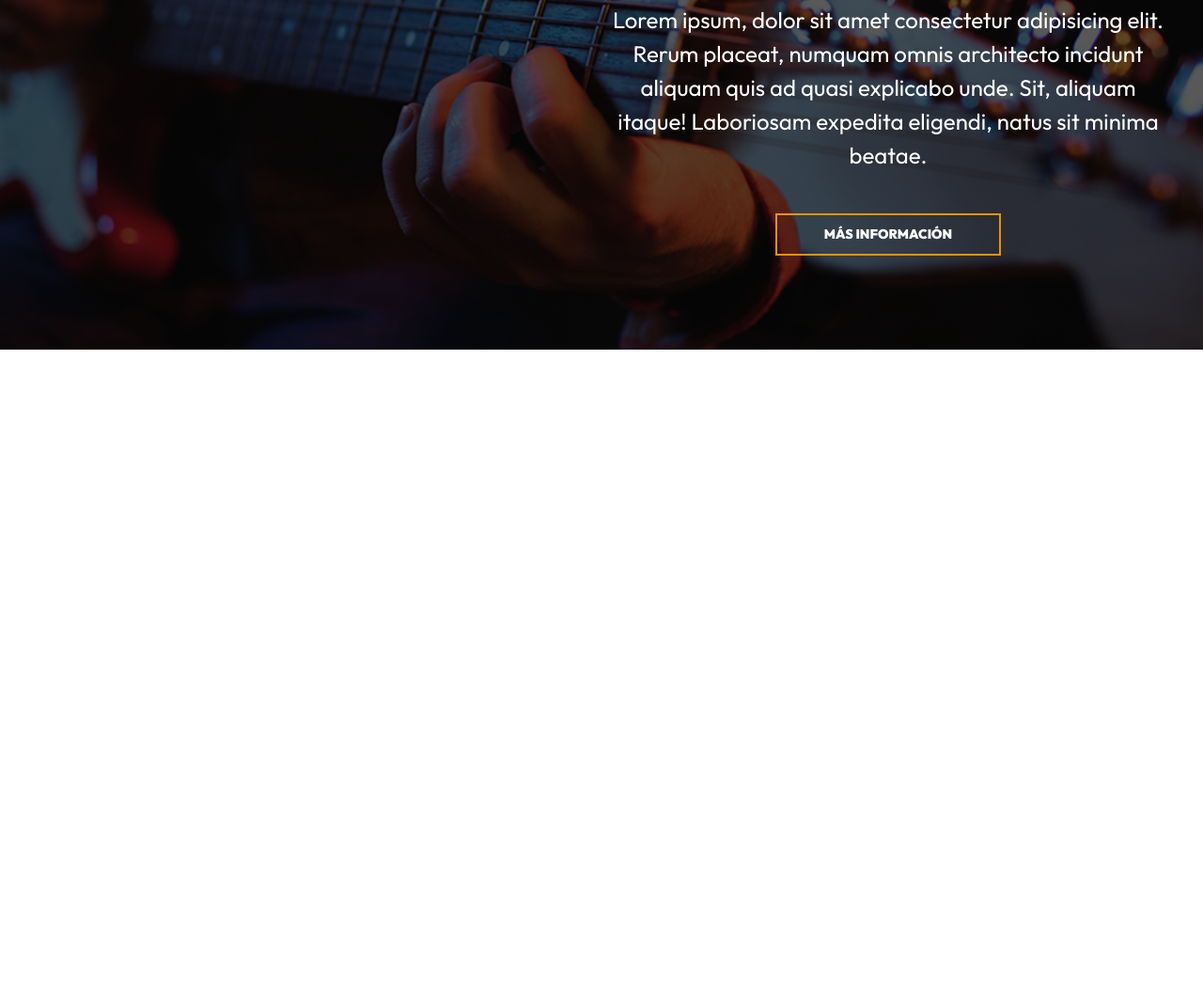
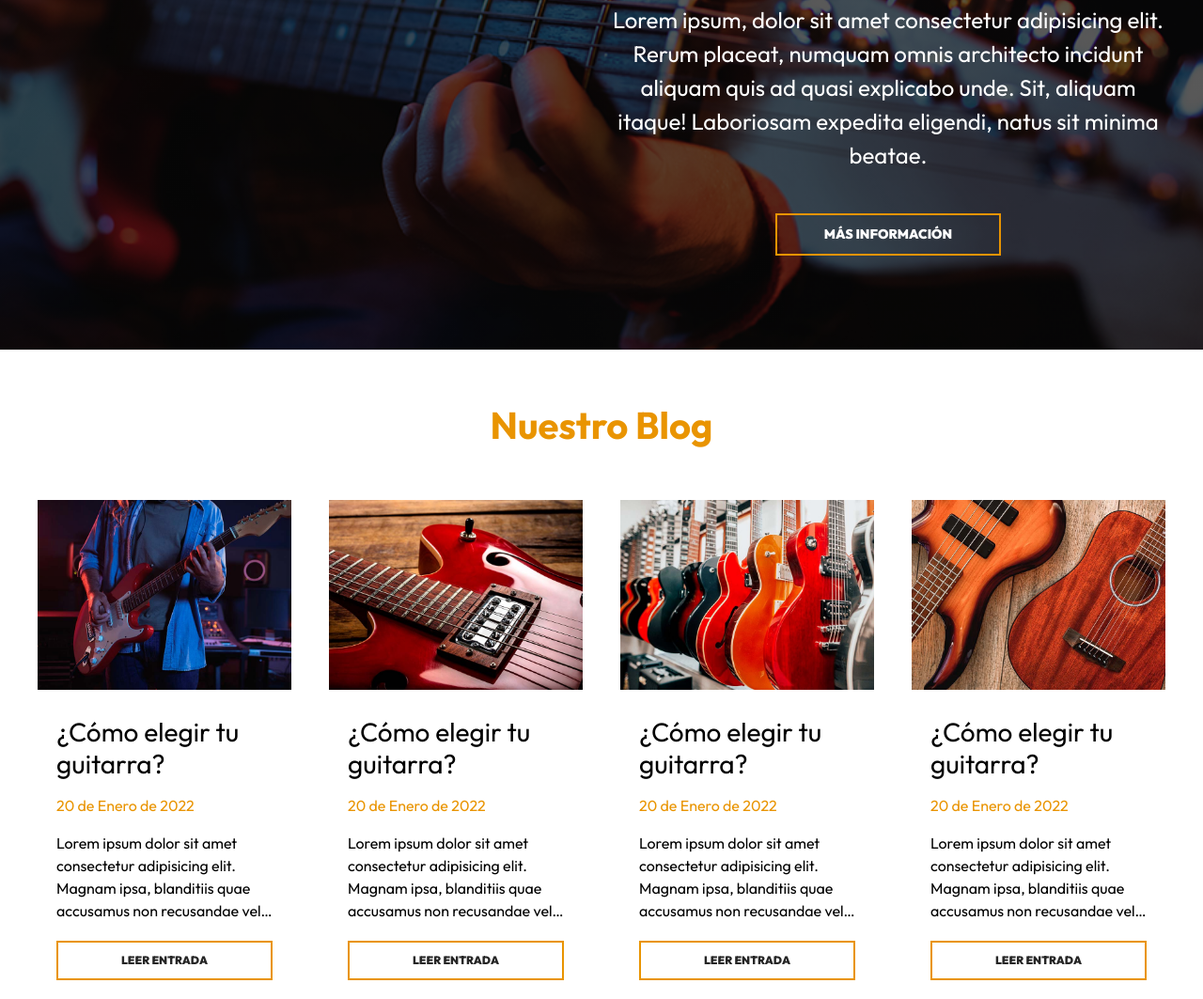
Before and after one commit to RogerCastillo877/guitar-css, a plain HTML site: page index.html in a window 1280 px wide. Shown: the part 3123-4186 px from the top of the page at 94% size. Before the commit the page ends 3495 px from the top, so only its background shows below. Drawn offline with Linux system fonts and the light colour scheme.

Commit message:
blog section

```diff
--- a/css/app.css
+++ b/css/app.css
@@ -279,3 +279,66 @@ img {
   background-color: var(--primary);
   color: var(--blanco);
 }
+
+.blog__grid {
+  display: grid;
+  gap: 4rem;
+}
+
+@media ( min-width: 768px ) {
+  .blog__grid {
+    grid-template-columns: repeat(2, 1fr);
+  }
+}
+
+@media ( min-width: 992px ) {
+  .blog__grid {
+    grid-template-columns: repeat(4, 1fr);
+  }
+}
+
+.input__content {
+  padding: 2rem;
+}
+
+.input__title {
+  font-weight: 400;
+  font-size: 2.8rem;
+  margin: 0;
+  line-height: 1.2;
+}
+
+.input__date {
+  font-size: 1.6rem;
+  color: var(--primary);
+}
+
+.input__link {
+  margin-top: 2rem;
+  display: block;
+  color: var(--negro);
+  text-decoration: none;
+  padding: 1rem 5rem;
+  border: 2px solid var(--primary);
+  text-align: center;
+  font-size: 1.2rem;
+  font-weight: 900;
+  text-transform: uppercase;
+  transition-property: background-color;
+  transition-duration: .3s;
+}
+
+.input__link:hover {
+  background-color: var(--primary);
+  color: var(--blanco);
+}
+
+.input__text {
+  display: -webkit-box;
+  -webkit-box-orient: vertical;
+  -webkit-line-clamp: 4;
+  overflow: hidden;
+  font-size: 1.6rem;
+}
+
+@media ( min-width: 768px ) {}
--- a/index.html
+++ b/index.html
@@ -179,6 +179,52 @@
       </div>
     </div>
   </section>
+
+  <section class="blog">
+    <h2 class="blog__heading">Nuestro Blog</h2>
+    <div class="blog__container blog__grid">
+      <article class="input">
+        <img src="img/blog_1.jpg" alt="blig imagen" class="input__image">
+        <div class="input__content">
+          <h3 class="input__title">¿Cómo elegir tu guitarra?</h3>
+          <p class="input__date">20 de Enero de 2022</p>
+          <p class="input__text">Lorem ipsum dolor sit amet consectetur adipisicing elit. Magnam ipsa, blanditiis quae
+            accusamus non recusandae velit aperiam soluta. Qui, voluptatum.</p>
+          <a href="input.html" class="input__link">Leer entrada</a>
+        </div>
+      </article>
+      <article class="input">
+        <img src="img/blog_2.jpg" alt="blig imagen" class="input__image">
+        <div class="input__content">
+          <h3 class="input__title">¿Cómo elegir tu guitarra?</h3>
+          <p class="input__date">20 de Enero de 2022</p>
+          <p class="input__text">Lorem ipsum dolor sit amet consectetur adipisicing elit. Magnam ipsa, blanditiis quae
+            accusamus non recusandae velit aperiam soluta. Qui, voluptatum.</p>
+          <a href="input.html" class="input__link">Leer entrada</a>
+        </div>
+      </article>
+      <article class="input">
+        <img src="img/blog_3.jpg" alt="blig imagen" class="input__image">
+        <div class="input__content">
+          <h3 class="input__title">¿Cómo elegir tu guitarra?</h3>
+          <p class="input__date">20 de Enero de 2022</p>
+          <p class="input__text">Lorem ipsum dolor sit amet consectetur adipisicing elit. Magnam ipsa, blanditiis quae
+            accusamus non recusandae velit aperiam soluta. Qui, voluptatum.</p>
+          <a href="input.html" class="input__link">Leer entrada</a>
+        </div>
+      </article>
+      <article class="input">
+        <img src="img/blog_4.jpg" alt="blig imagen" class="input__image">
+        <div class="input__content">
+          <h3 class="input__title">¿Cómo elegir tu guitarra?</h3>
+          <p class="input__date">20 de Enero de 2022</p>
+          <p class="input__text">Lorem ipsum dolor sit amet consectetur adipisicing elit. Magnam ipsa, blanditiis quae
+            accusamus non recusandae velit aperiam soluta. Qui, voluptatum.</p>
+          <a href="input.html" class="input__link">Leer entrada</a>
+        </div>
+      </article>
+    </div>
+  </section>
 </body>
 
 </html>
```
